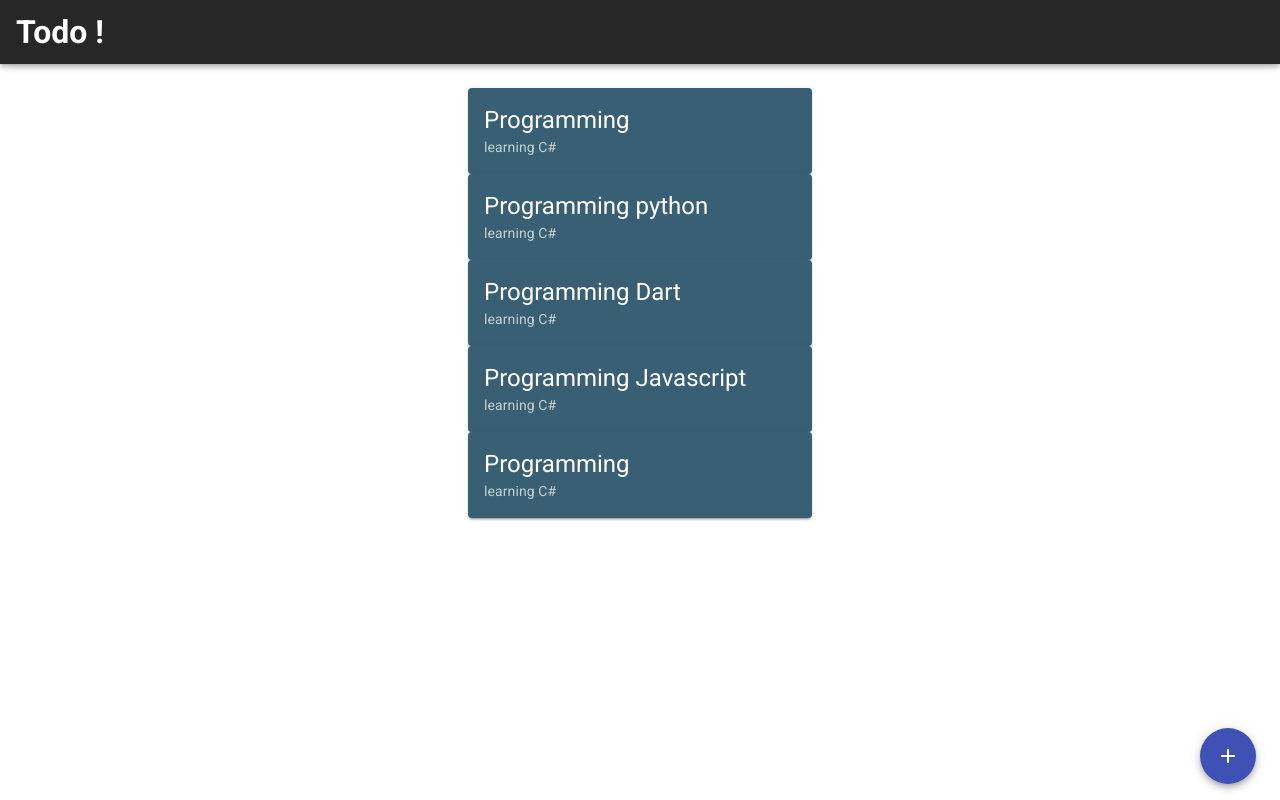
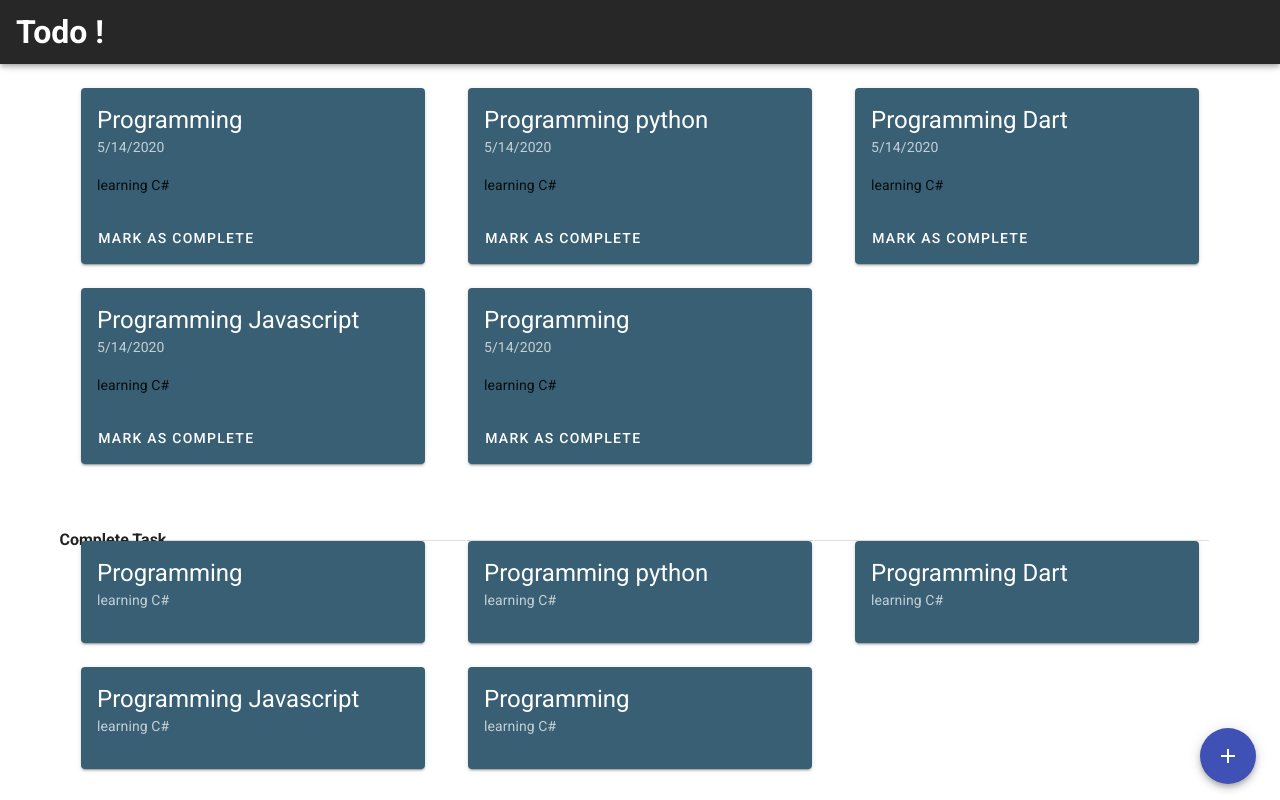
Before and after one commit to swarup260/todo-tracker-frontend, a Vue app: page /dashboard in a window 1280 px wide. Built offline with nearby package versions, Linux system fonts and the light colour scheme.

Commit message:
todo list view scaffold added

```diff
--- a/src/views/Dashboard.vue
+++ b/src/views/Dashboard.vue
@@ -25,12 +25,38 @@
       <v-icon dark>mdi-plus</v-icon>
     </v-btn>
     <v-container>
-      <div v-for="todo in todos" :key="todo.id">
+      <v-row >
+        <v-col cols="12" sm="4" v-for="todo in todos" :key="todo.id">
+        <v-card class="mx-auto" max-width="344" color="#385F73" dark>
+          <v-card-title class="headline">{{todo.taskName}}</v-card-title>
+          <v-card-subtitle>{{ todo.deadline }}</v-card-subtitle>
+          <v-card-text>
+            <div class="text--primary">
+              {{ todo.Description }}
+            </div>
+          </v-card-text>
+          <v-card-actions>
+            <v-btn text>Mark As Complete</v-btn>
+          </v-card-actions>
+        </v-card>
+        </v-col>
+      </v-row>
+      <v-spacer class="mb-16"></v-spacer>
+      <v-row>
+        <h4>Complete Task</h4>
+      </v-row>
+      <v-divider></v-divider>
+      <v-row >
+        <v-col cols="12" sm="4" v-for="todo in todos" :key="todo.id">
         <v-card class="mx-auto" max-width="344" color="#385F73" dark>
           <v-card-title class="headline">{{todo.taskName}}</v-card-title>
           <v-card-subtitle>{{ todo.Description }}</v-card-subtitle>
+          <v-card-actions>
+            <!-- <v-btn text>Set As Complete</v-btn> -->
+          </v-card-actions>
         </v-card>
-      </div>
+        </v-col>
+      </v-row>
     </v-container>
   </v-container>
 </template>
@@ -51,35 +77,35 @@ export default {
           taskName: "Programming",
           Description: "learning C#",
           status: false,
-          deadline: new Date().getDate(),
+          deadline: new Date().toLocaleDateString(),
         },
         {
           id: 2,
           taskName: "Programming python",
           Description: "learning C#",
           status: true,
-          deadline: new Date().getDate(),
+          deadline: new Date().toLocaleDateString(),
         },
         {
           id: 3,
           taskName: "Programming Dart",
           Description: "learning C#",
           status: false,
-          deadline: new Date().getDate(),
+          deadline: new Date().toLocaleDateString(),
         },
         {
           id: 4,
           taskName: "Programming Javascript",
           Description: "learning C#",
           status: false,
-          deadline: new Date().getDate(),
+          deadline: new Date().toLocaleDateString(),
         },
         {
           id: 5,
           taskName: "Programming",
           Description: "learning C#",
           status: false,
-          deadline: new Date().getDate(),
+          deadline: new Date().toLocaleDateString(),
         },
       ],
     };
```
